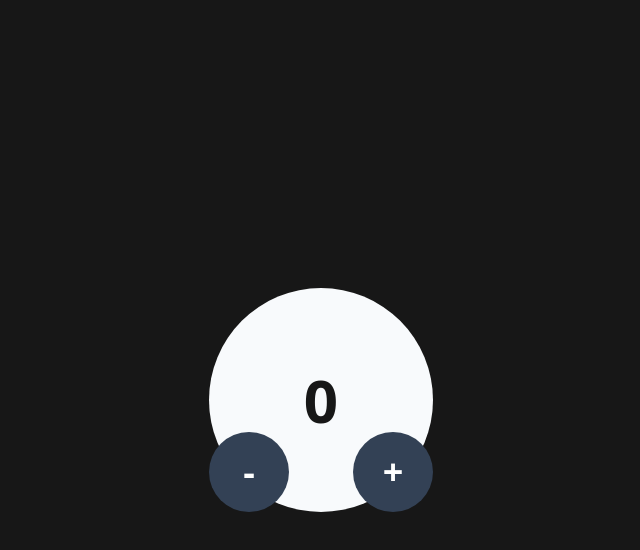
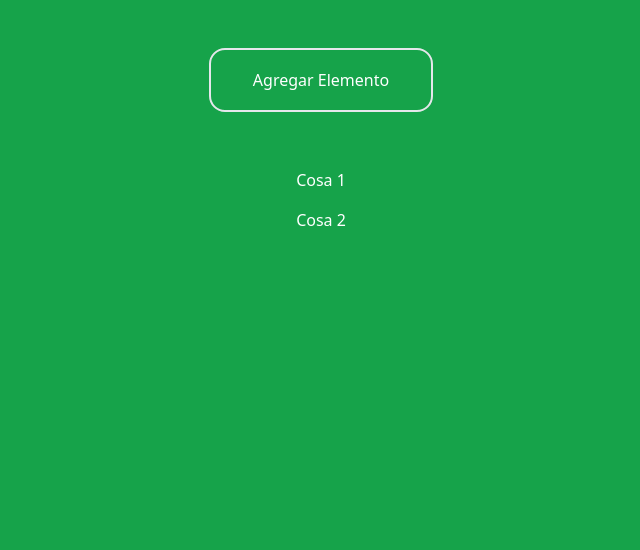
Before and after one commit to jorshua1/meme-generator, a React (Create React App) app: page / in a window 1280 px wide. Shown: the top 550 px of the page, without its empty margins (319-959 px from the left). Built offline with nearby package versions, Linux system fonts and the light colour scheme; the HTML template or start-up script is replaced by a standard one.

Commit message:
complex arrays state

```diff
--- a/src/App.js
+++ b/src/App.js
@@ -9,7 +9,7 @@ import Counter from "./Counter";
 function App() {
   return (
     <div>
-      <Counter />
+    <Prueba />
     </div>
   );
 }
--- a/src/Prueba.js
+++ b/src/Prueba.js
@@ -1,15 +1,16 @@
 import React from "react";
 
 function Prueba() {
-  const cosasArray = ["Cosa 1", "Cosa 2"];
-  const cosasElementos = cosasArray.map(cosa => <p className="my-2" key={cosa}>{cosa}</p> );
+  const [cosasArray, setCosasArray] = React.useState(["Cosa 1", "Cosa 2"]);
+  const cosasElementos = cosasArray.map((cosa) => {
+    return <p key={cosa} className="my-2">{cosa}</p>;
+  });
 
-  function agregarElemento() {
-    const agregarCosa = `Cosa ${cosasArray.length + 1}`;
-    cosasArray.push(agregarCosa);
-    console.log(cosasArray);
+  function agregarElemento(){
+    setCosasArray(prevCosasArray => {
+      return [...prevCosasArray, `Cosa ${prevCosasArray.length + 1 }`]
+    })
   }
-
   return (
     <div className="bg-green-600 text-white w-screen h-screen">
       <div className="flex flex-col items-center">
```
